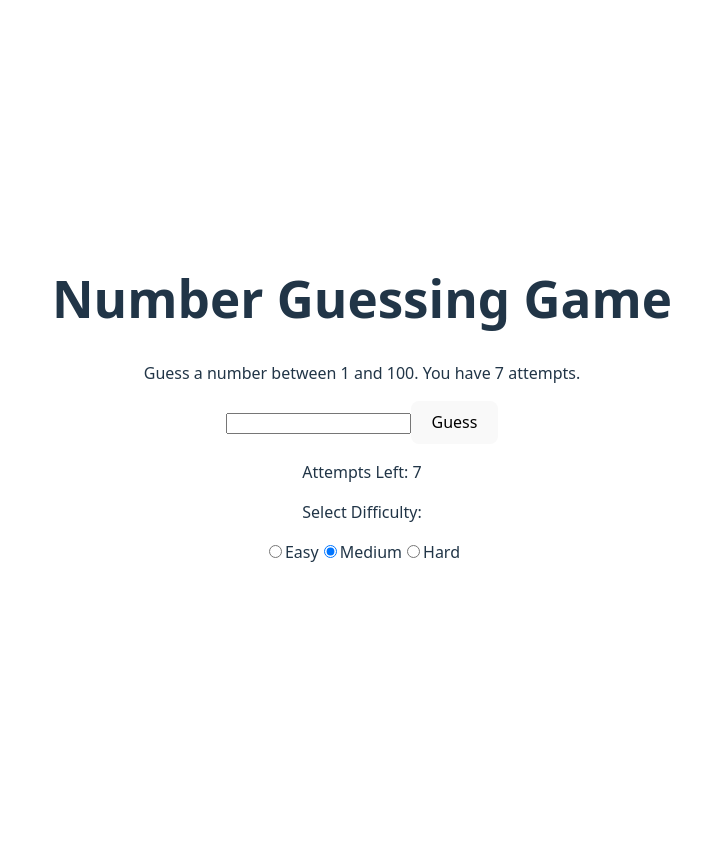
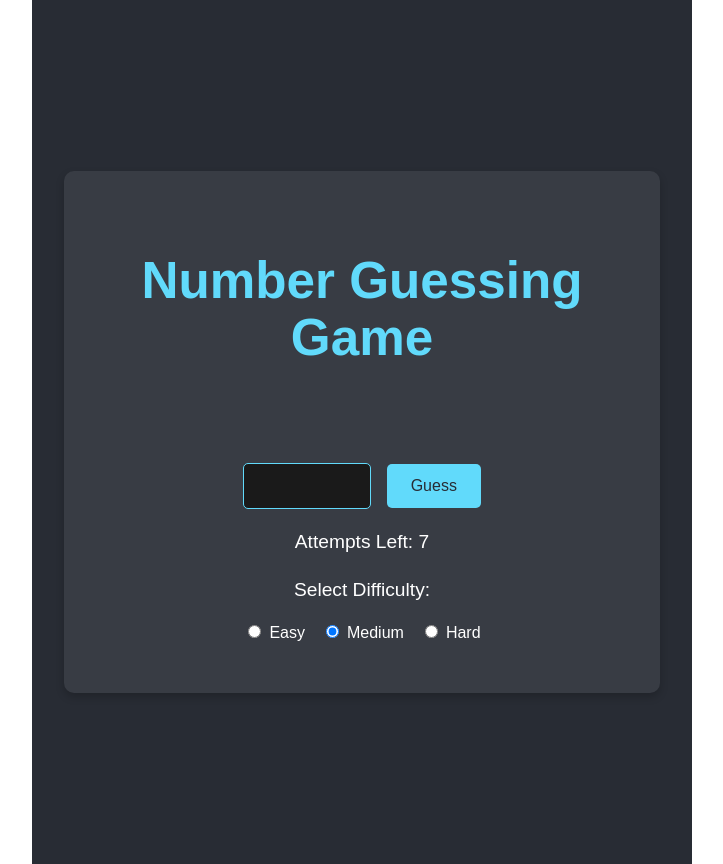
Before and after one commit to cimthog/number-guess-game, a React (Vite) app: page / in a window 1280 px wide. Shown: the whole page, without its empty margins (278-1001 px from the left). Before the commit the page ends 800 px from the top, so only its background shows below. Built offline with nearby package versions, Linux system fonts and the light colour scheme.

Commit message:
feat: Add basic styling and feedback animations

```diff
--- a/src/App.css
+++ b/src/App.css
@@ -3,4 +3,85 @@
   margin: 0 auto;
   padding: 2rem;
   text-align: center;
+  font-family: 'Arial', sans-serif;
+  background-color: #282c34;
+  color: white;
+  min-height: 100vh;
+  display: flex;
+  flex-direction: column;
+  align-items: center;
+  justify-content: center;
 }
+
+.game-container {
+  background-color: #383c44;
+  padding: 3rem;
+  border-radius: 10px;
+  box-shadow: 0 4px 8px rgba(0, 0, 0, 0.2);
+  width: 90%;
+  max-width: 500px;
+}
+
+h1 {
+  color: #61dafb;
+  margin-bottom: 1.5rem;
+}
+
+p {
+  font-size: 1.2rem;
+  margin-bottom: 1rem;
+}
+
+input[type="number"] {
+  padding: 0.8rem;
+  font-size: 1rem;
+  border-radius: 5px;
+  border: 1px solid #61dafb;
+  margin-right: 1rem;
+  background-color: #1a1a1a;
+  color: white;
+  width: 100px;
+  text-align: center;
+}
+
+button {
+  padding: 0.8rem 1.5rem;
+  font-size: 1rem;
+  border-radius: 5px;
+  border: none;
+  background-color: #61dafb;
+  color: #282c34;
+  cursor: pointer;
+  transition: background-color 0.3s ease;
+}
+
+button:hover {
+  background-color: #21a1f1;
+}
+
+button:disabled {
+  background-color: #4a4a4a;
+  cursor: not-allowed;
+}
+
+.difficulty-selection label {
+  margin: 0 0.5rem;
+  font-size: 1rem;
+}
+
+.difficulty-selection input[type="radio"] {
+  margin-right: 0.5rem;
+}
+
+.feedback-message {
+  animation: fadeOut 3s forwards;
+}
+
+@keyframes fadeOut {
+  0% {
+    opacity: 1;
+  }
+  100% {
+    opacity: 0;
+  }
+}
--- a/src/Game.tsx
+++ b/src/Game.tsx
@@ -37,9 +37,9 @@ const Game: React.FC = () => {
   };
 
   return (
-    <div>
+    <div className="game-container">
       <h1>Number Guessing Game</h1>
-      <p>{gameState.feedback}</p>
+      <p className={gameState.feedback ? "feedback-message" : ""}>{gameState.feedback}</p>
       {!gameState.gameOver && (
         <div>
           <input
@@ -63,7 +63,7 @@ const Game: React.FC = () => {
       {gameState.gameOver && (
         <button onClick={handleRestart}>Play Again</button>
       )}
-      <div>
+      <div className="difficulty-selection">
         <p>Select Difficulty:</p>
         <label>
           <input
```
